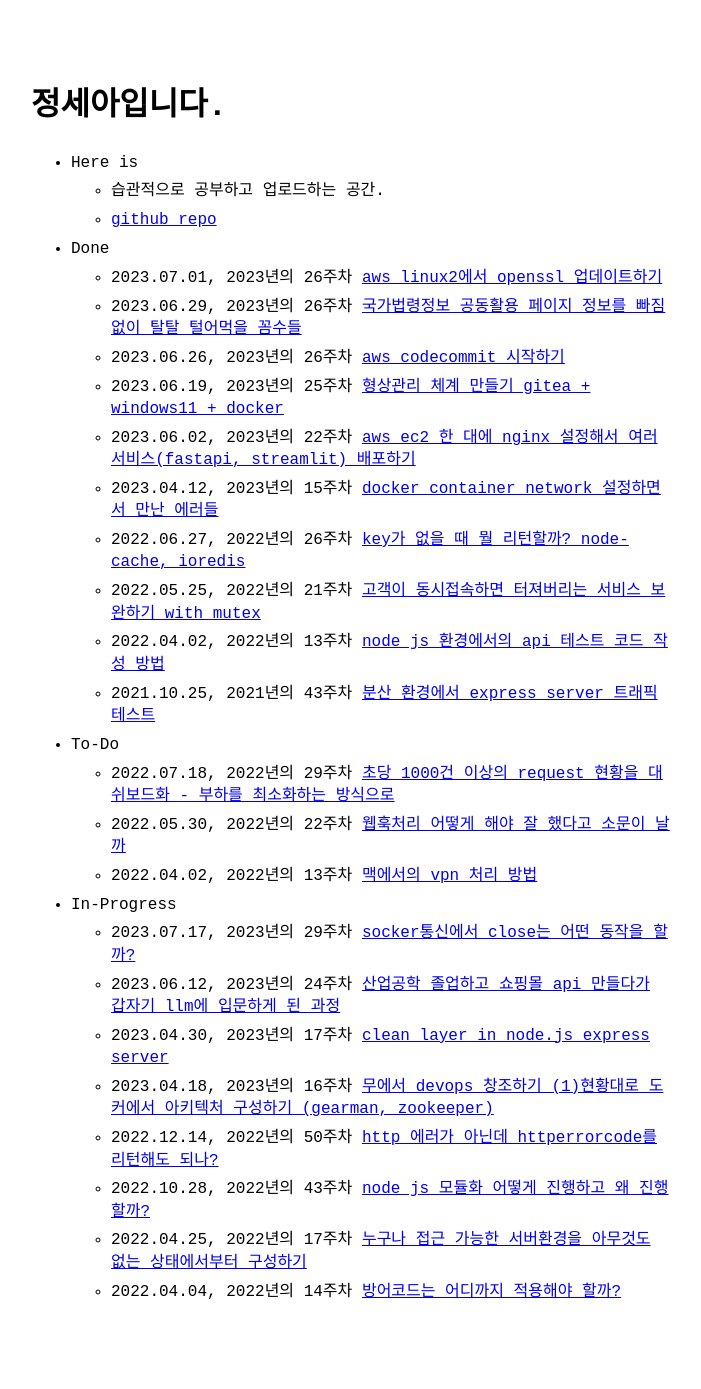
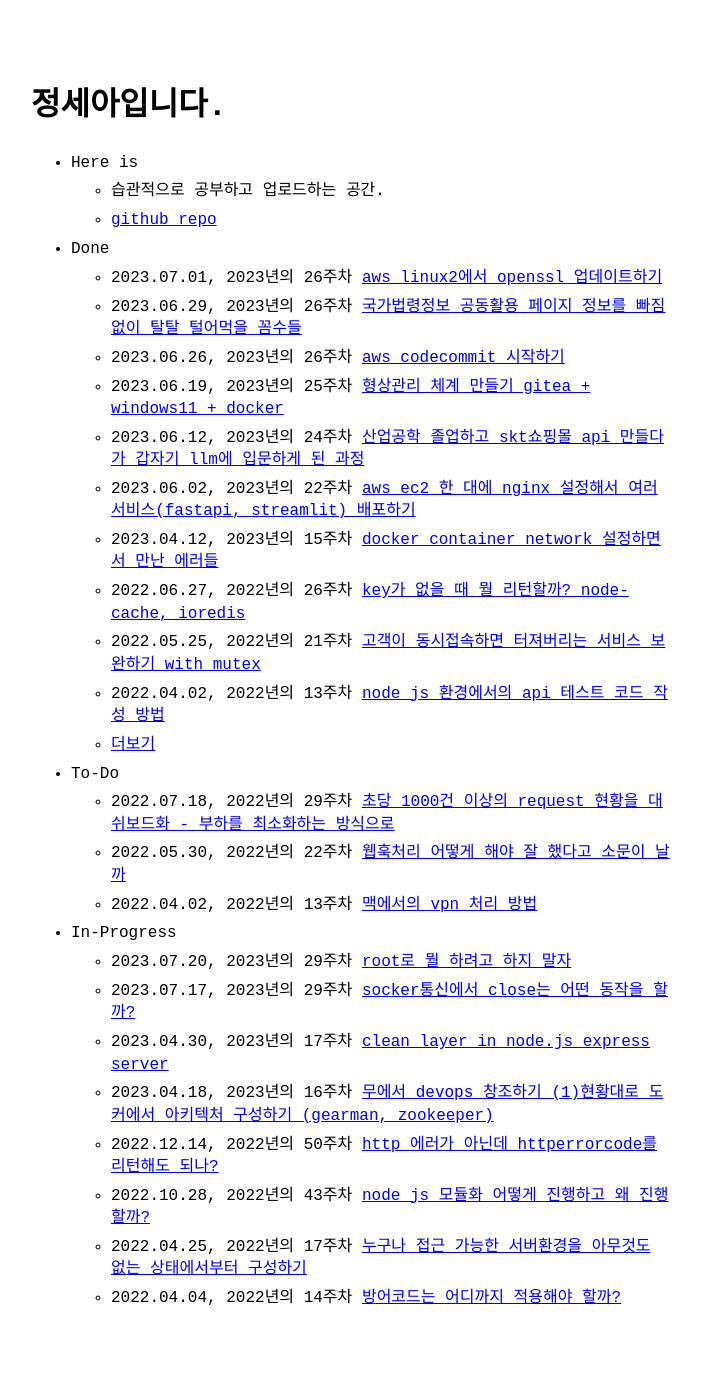
Before and after one commit to SeaJungg/SeaJungg.github.io, a Jekyll site: the page built from index.md, in a window 1280 px wide. Shown: the whole page, without its empty margins (289-990 px from the left). Built offline with Jekyll 4.4.1, drawn with Linux system fonts in a browser that asks for light colours; part of the change alters nothing that is shown.

Commit message:
root쓰지말자

````diff
--- a/_posts/2023-06-12-text-embedding.md
+++ b/_posts/2023-06-12-text-embedding.md
@@ -1,7 +1,7 @@
 ---
 layout: post
-title: "산업공학 졸업하고 쇼핑몰 API 만들다가 갑자기 LLM에 입문하게 된 과정"
-category: inProgress
+title: "산업공학 졸업하고 SKT쇼핑몰 API 만들다가 갑자기 LLM에 입문하게 된 과정"
+category: done
 ---
 
 우리 팀장님 피셜.. 회사 만족도의 40%는 연봉이 결정하고, 30%는 업무가, 나머지 30%는 동료가 결정한다 하셨다.
@@ -26,7 +26,7 @@ category: inProgress
 # 전개
 
 #### 회사가 쪼개졌다. 쪼개진 회사로 옮겨왔다.
-#### 여러 키워드들에 익숙해졌다. 키워드는 다음과 같다.
+#### 여러 키워드들에 익숙해졌다. 키워드는 다음과 같다. A100은 아니더라도 koalpaca 8bit는 돌릴 수 있는 로컬서버를 적극 활용했다.
   - LLM
     - Vector Embedding
     - Chat Creation
@@ -44,13 +44,58 @@ category: inProgress
 
 <br><br><br><br>
 # 위기
+
+
+
+#### #1
 하나를 공부하고 나면 얻는 건, "1만큼의 지식"이 아니라 "내가 모르는 게 10가지라는 사실"이었다.
 이 현상은 아마 내가 100가지를 공부한다 해도 달라지지 않을 것이다.
 때아닌 직업가치관검사와 무료사주팔자 성격풀이(?)를 진행했다..
 ![job1](..\assets\image\job1.png)
 ![job2](..\assets\image\job2.png)
-애국심 쌈싸먹은 디지털노마드 지망생으로서 적절한 가치관인 것 같다. 그리고 개발자가 추천직업에 있다.
+개발자가 추천직업에 있다니... 개발이랑 안 맞는 것 같아요 를 유행어로 밀고있는데.
+이런 걸 하고 있는 걸 보니 바쁘다 바쁘다 하면서 한가한 게 틀림없다.
 
 
 
-이런 걸 하고 있는 걸 보니 바쁘다 바쁘다 하면서 한가한 게 틀림없다.
+#### #2
+대표님만큼이나 이 사업에 진심인 변호사분들을 만나서 얘기도 나누고 [협약식](https://www.draju.com/ko/sub/firm_news.html?type=view&bsNo=2687)을 체결했다.
+![대륙아주 협약식](..\assets\image.png)
+나같은 변방의 개발자가 이 사이에 있다니...
+
+
+
+
+#### #3
+이 회사에는 어떤 류의 개발자가 필요할지 고민하고 있다.
+직접 구현하고 싶은 거도 많고 필요한 사내 툴들도 많다.
+일단 내가 만들고 싶은 백엔드 프러덕 두개를 기획하고 화면흐름도를 짜봤다.
+기획은 휘리릭 했는데 막상 개발하려니까 개발할 게 왜이렇게 많은지.. 아무튼 보고드렸고, 칭찬받았다.
+
+```
+#1 LLMOps
+- 개요 : 점점 늘어나는 구성값 히스토리 관리하는 개발자 어드민
+- 목적 : “이 설정값 이렇게 바꾸자” 같은 말로만 전달받고 서버 소스 직접수정하는 행위를 그만하고, 체계적으로 저장해가면서 실험하고 배포까지 연결하고 싶음
+```
+[LLMOps 서비스설계](..\assets\uploaded_file\first admin.pptx)
+```
+#2 query engine
+- 개요 : 데이터 인덱스 만들고, 넣고, 찾는 기본기능만 하는거
+- 목적 : 더이상 기본적인 쿼리코드 그만 짜고 싶음
+- 어떻게 짜면 좋을까?
+    - 일단 로컬서버에서만 돌릴 목적으로 짜자
+```
+
+그리고 서비스 오픈과 동시에 있어야만 하는 백엔드 프러덕도 정의해봤다.
+```
+#1 시스템 모니터링 대시보드
+- Cpu점유율이나.. 접속량 같은거
+- token I/O도 잘 세서 시각화..
+- 이거 aws agent로 구현하는게 나을수도 있음
+- 돈 좀 들더라도 clowdwatch dash보드만드는게..
+```
+이건 금방 될 것 같아서 설계없이 당장 만들었다.
+![grafana](..\assets\image\2023-07-20grafana.png)
+grafana와 prometheus를 기존 fast api로 만들어둔 서버에 잘 붙였다.
+실시간 토큰수와 fastapi와 관련한 지표들을 시각화했다.
+만들어놓고 나니 openai 를 위한 prometheus API든 패키지든 하나 나올 떄가 됐는데.. 없으면 내가 만들어야겠다.
--- /dev/null
+++ b/_posts/2023-07-20-do-not-use-root.md
@@ -0,0 +1,10 @@
+---
+layout: post
+title: "root로 뭘 하려고 하지 말자"
+category: inProgress
+---
+- docker로 mariadb를 띄우고 잘 사용중이었다.
+- 계정은 따로 안만들고 root를 사용했다.
+- 비밀번호를 설정한 적이 없는데 어느날 갑자기 Access denied가 수습이 안된다.
+- 해당 volume으로 새 컨테이너를 띄워도 수습이 안된다.
+- root 쓰지 말자.
````
Also changed, not shown: _posts/2023-07-17-socket-close.md (+1 -0 lines), assets/image/2023-07-20grafana.png (added), 2 other files.
